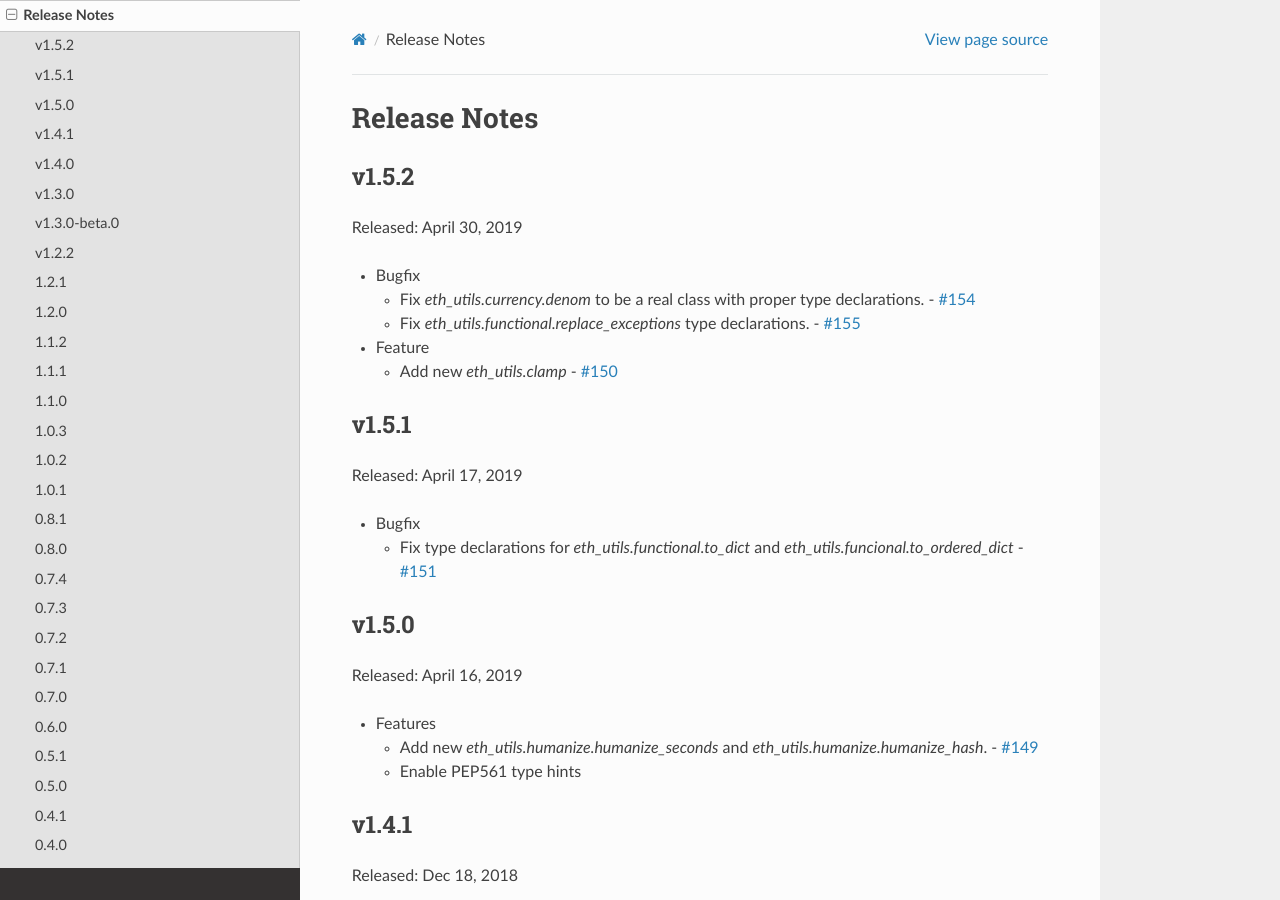
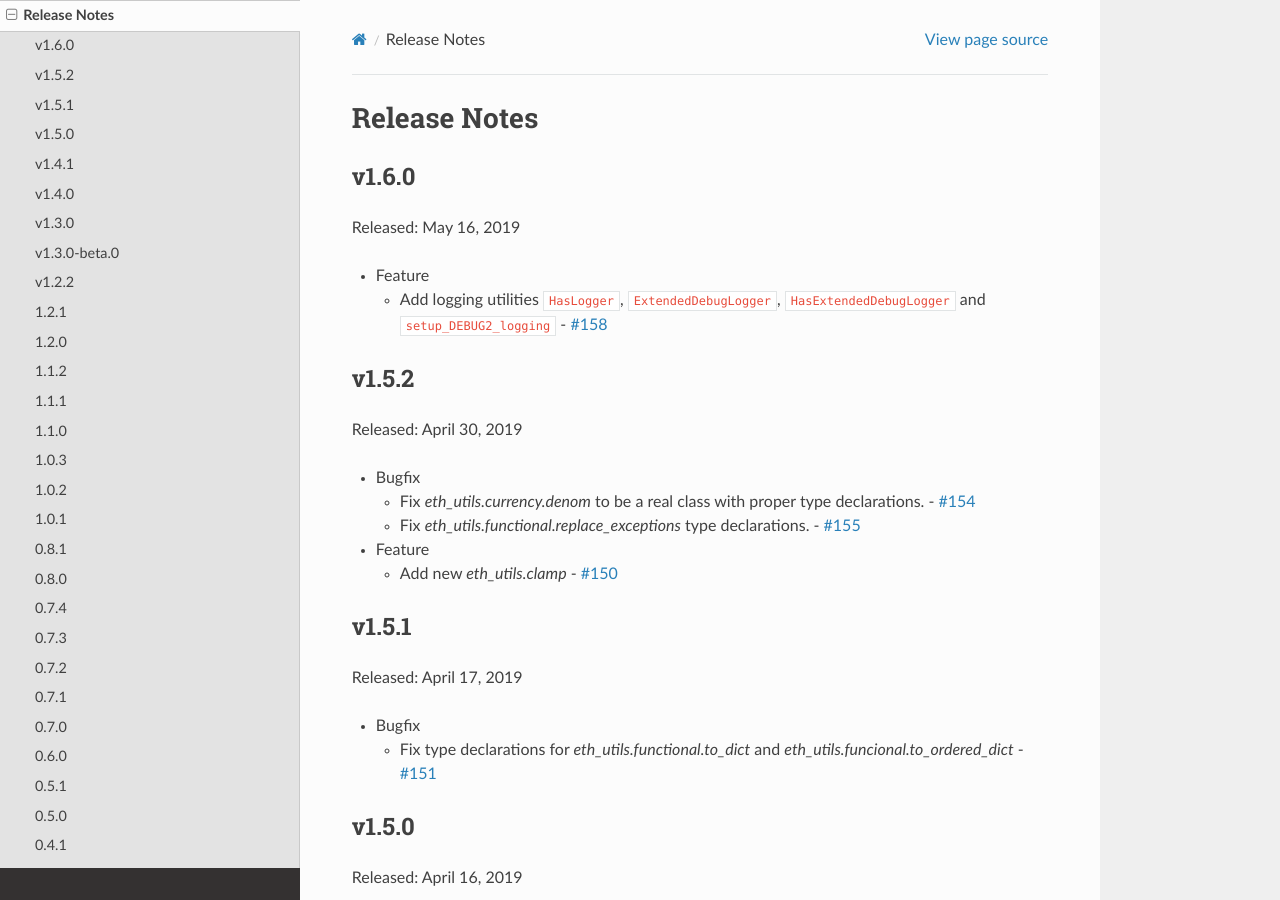
Before and after one commit to ethereum/eth-utils, a Sphinx documentation site: the page built from docs/releases.rst, in a window 1280 px wide and 900 px high. Built offline with Sphinx 7.4.7 and the Read the Docs theme 2.0.0, drawn with Linux system fonts in a browser that asks for light colours; pages that are not in the unit, such as notebooks, are missing from menus.

Commit message:
1.6.0 release notes

```diff
--- a/docs/releases.rst
+++ b/docs/releases.rst
@@ -1,5 +1,16 @@
 Release Notes
 =============
+
+v1.6.0
+--------------
+
+Released: May 16, 2019
+
+- Feature
+
+  - Add logging utilities ``HasLogger``, ``ExtendedDebugLogger``, ``HasExtendedDebugLogger`` and ``setup_DEBUG2_logging``
+    - `#158 <https://github.com/ethereum/eth-utils/pull/158>`_
+
 
 v1.5.2
 --------------
```
